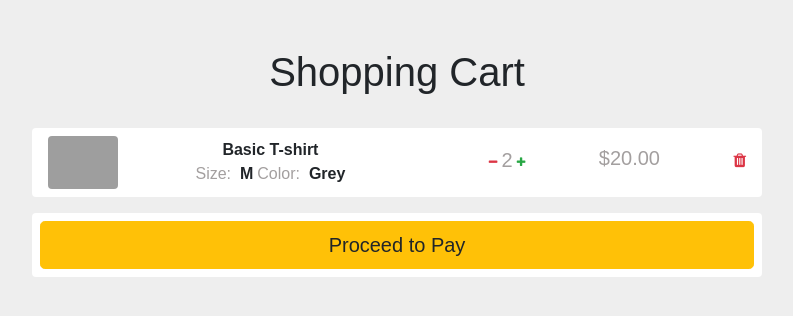
After one commit to gittium/webproject, a PHP site: page /cart.php in a window 1280 px wide. The commit adds this page. Shown: the top 316 px of the page, without its empty margins (243-1036 px from the left). Run offline with PHP 8.4, Linux system fonts and the light colour scheme; a stand-in replaces the project's code that opens the database connection; some libraries are stand-ins or nearby versions; grey boxes are pictures that could not be loaded.

Commit message:
Add files via upload

```diff
--- /dev/null
+++ b/cart.php
@@ -0,0 +1,106 @@
+<!DOCTYPE html>
+<html lang="en">
+<head>
+    <meta charset="UTF-8">
+    <meta name="viewport" content="width=device-width, initial-scale=1.0">
+    <title>eCommerce Website</title>
+
+    <!-- Bootstrap CSS -->
+    <link rel="stylesheet" href="https://stackpath.bootstrapcdn.com/bootstrap/4.4.1/css/bootstrap.min.css">
+
+    <!-- Font Awesome -->
+    <link rel="stylesheet" href="https://cdnjs.cloudflare.com/ajax/libs/font-awesome/4.7.0/css/font-awesome.min.css">
+
+    <style>
+        body {
+            font-family: 'Manrope', sans-serif;
+            background: #eee;
+        }
+
+        /* Additional custom styles */
+        .product-details {
+            margin-right: 70px;
+        }
+
+        .text-grey {
+            color: #a39f9f;
+        }
+
+        .qty i {
+            font-size: 11px;
+            cursor: pointer; /* Change cursor for better UX */
+        }
+    </style>
+</head>
+<body>
+    <div class="container mt-5 mb-5">
+        <h1 class="text-center">Shopping Cart</h1>
+        <div class="d-flex justify-content-center row">
+            <div class="col-md-8">
+                <div class="d-flex flex-row justify-content-between align-items-center p-2 bg-white mt-4 px-3 rounded">
+                    <div class="mr-1">
+                        <img class="rounded" src="https://i.imgur.com/XiFJkhI.jpg" width="70" alt="Basic T-shirt">
+                    </div>
+                    <div class="d-flex flex-column align-items-center product-details">
+                        <span class="font-weight-bold">Basic T-shirt</span>
+                        <div class="d-flex flex-row product-desc">
+                            <div class="size mr-1">
+                                <span class="text-grey">Size:</span>
+                                <span class="font-weight-bold">&nbsp;M</span>
+                            </div>
+                            <div class="color">
+                                <span class="text-grey">Color:</span>
+                                <span class="font-weight-bold">&nbsp;Grey</span>
+                            </div>
+                        </div>
+                    </div>
+                    <div class="d-flex flex-row align-items-center qty">
+                        <i class="fa fa-minus text-danger" onclick="updateQuantity(this, -1)"></i>
+                        <h5 class="text-grey mt-1 mr-1 ml-1 quantity">2</h5>
+                        <i class="fa fa-plus text-success" onclick="updateQuantity(this, 1)"></i>
+                    </div>
+                    <div>
+                        <h5 class="text-grey price" data-price="20.00">$20.00</h5>
+                    </div>
+                    <div class="d-flex align-items-center" onclick="removeItem(this)">
+                        <i class="fa fa-trash mb-1 text-danger"></i>
+                    </div>
+                </div>
+                <!-- Additional products can be added here -->
+
+                <div class="d-flex flex-row align-items-center mt-3 p-2 bg-white rounded">
+                    <button class="btn btn-warning btn-block btn-lg" type="button">Proceed to Pay</button>
+                </div>
+            </div>
+        </div>
+    </div>
+
+    <!-- jQuery -->
+    <script src="https://cdnjs.cloudflare.com/ajax/libs/jquery/3.2.1/jquery.min.js"></script>
+
+    <!-- Bootstrap Bundle (includes Popper.js) -->
+    <script src="https://stackpath.bootstrapcdn.com/bootstrap/4.4.1/js/bootstrap.bundle.min.js"></script>
+
+    <script>
+        function updateQuantity(element, change) {
+            const productDiv = element.closest('.d-flex.flex-row');
+            const quantityElement = productDiv.querySelector('.quantity');
+            let currentQuantity = parseInt(quantityElement.innerText);
+            currentQuantity += change;
+            if (currentQuantity < 1) currentQuantity = 1; // Minimum quantity of 1
+            quantityElement.innerText = currentQuantity;
+
+            // Update total price display if needed
+            const price = parseFloat(productDiv.querySelector('.price').dataset.price);
+            const total = (currentQuantity * price).toFixed(2);
+            productDiv.querySelector('.price').innerText = `$${total}`;
+        }
+
+        function removeItem(element) {
+            const productDiv = element.closest('.d-flex.flex-row');
+            productDiv.remove(); // Remove the product from the cart
+            // You may want to update total price here if necessary
+        }
+    </script>
+</body>
+</html>
--- a/product.php
+++ b/product.php
@@ -192,6 +192,7 @@ if (isset($category_id) && $category_id > 0) {
             <div class="row g-4">
                 <?php if ($result->num_rows > 0): ?>
                     <?php while($product = $result->fetch_assoc()): ?>
+
                         <div class="col-lg-4 col-md-6">
                             <div class="product-item d-flex flex-column bg-white rounded overflow-hidden h-100">
                                 <div class="text-center p-4">
```
